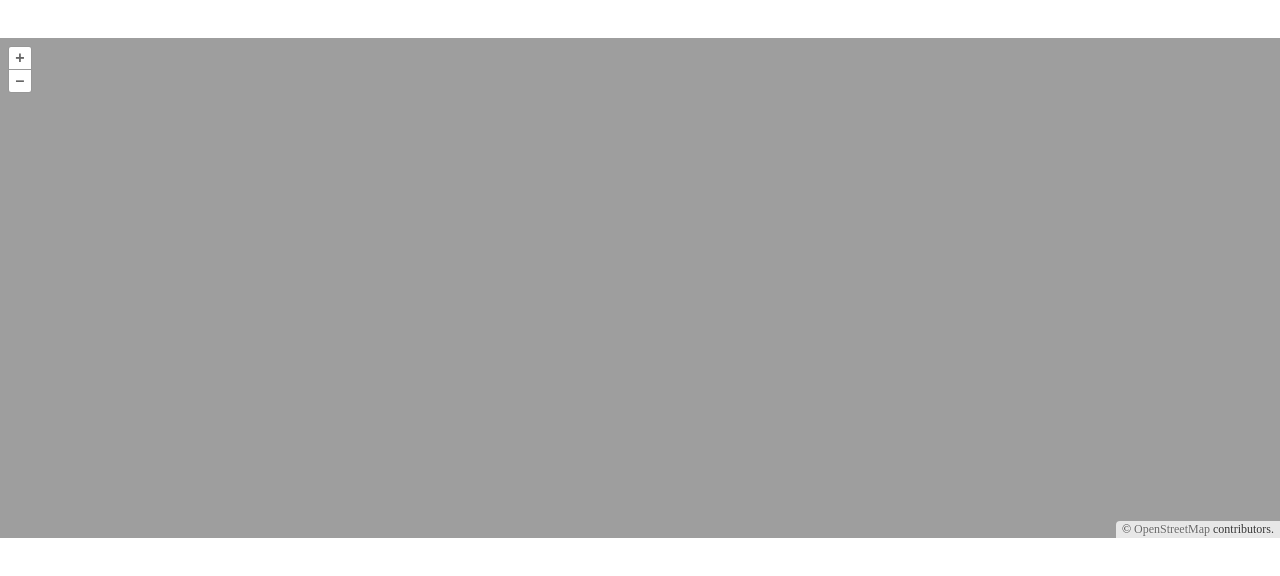
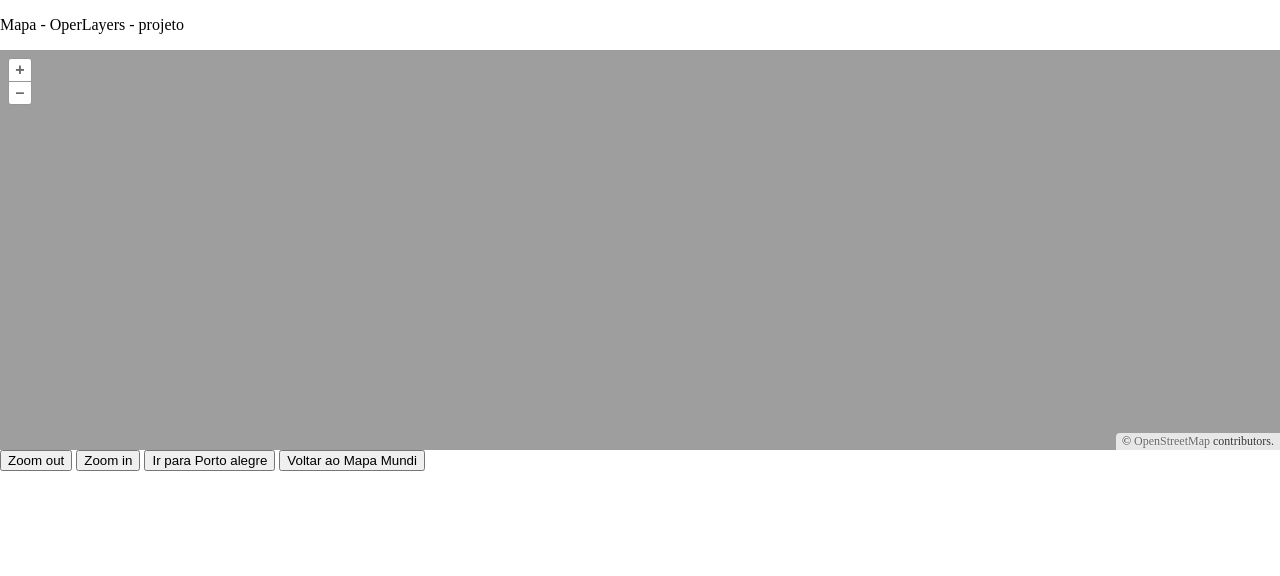
Before and after one commit to Chicodev30/OpenLayersTeste, a website built with Vite: page index.html in a window 1280 px wide. Built offline with nearby package versions, Linux system fonts and the light colour scheme.

Commit message:
atualizando versão

```diff
--- a/index.html
+++ b/index.html
@@ -1,15 +1,18 @@
 <!DOCTYPE html>
 <html lang="en">
   <head>
-    <meta charset="UTF-8" />
-    <link rel="icon" type="image/x-icon" href="https://openlayers.org/favicon.ico" />
-    <meta name="viewport" content="width=device-width, initial-scale=1.0" />
-    <title>Using OpenLayers with Vite</title>
+    <meta charset="UTF-8">
+    <title>Accessible Map</title>
+    <link rel="stylesheet" href="style.css">
   </head>
   <body>
-    <div id="map" style="width: 100%; height: 500px">
-    <div classe="custom-mouse-position" id="mouse-position"></div>
-    </div>
-    <script type="module" src="./main.js"></script>
+    <p>Mapa - OperLayers - projeto</p>
+    <div id="map" class="map"></div>
+    <button id="zoom-out">Zoom out</button>
+    <button id="zoom-in">Zoom in</button>
+    <button id="toPOA">Ir para Porto alegre</button>
+    <button id="resetView">Voltar ao Mapa Mundi</button>
+
+    <script type="module" src="main.js"></script>
   </body>
 </html>
--- a/main.js
+++ b/main.js
@@ -1,31 +1,48 @@
-import './style.css';
-import {Map, View} from 'ol';
-import TileLayer from 'ol/layer/Tile';
-import OSM from 'ol/source/OSM';
-import MousePosition from 'ol/control/MousePosition.js'; //adicionado na v01
+import Map from 'ol/Map.js';
+import OSM from 'ol/source/OSM.js';
+import TileLayer from 'ol/layer/Tile.js';
+import View from 'ol/View.js';
+import { fromLonLat } from 'ol/proj';
 
-const map = new Map({           // declara um novo mapa
-  target: 'map',                // define o elemento HTML que contém o mapa
-  layers: [                     // define as camadas do mapa
-    new TileLayer({             // camada de azulejos
-      source: new OSM()         // fonte de azulejos OpenStreetMap
-    })
+const portoAlegreCoordinates = [-51.2177, -30.0392];
+
+const portoAlegreLonLat = fromLonLat(portoAlegreCoordinates);
+
+const map = new Map({
+  layers: [
+    new TileLayer({
+      source: new OSM(),
+    }),
   ],
-  view: new View({             // define a visualização do mapa
-    center: [0, 0],            // define o centro do mapa
-    zoom: 2                    // define o nível de zoom
-  })
+  target: 'map',
+  view: new View({
+    center: [0, 0],
+    zoom: 2,
+  }),
 });
 
-// Adiciona o controle de posição do mouse - adicionado na v01
-const mousePositionControl = new MousePosition({  //cria uma nova instância do controle
-  coordinateFormat: function(coordinate) {        //define a função de formatação de coordenadas
-    return `Coordenadas: ${coordinate}`;          //retorna as coordenadas x e y do mouse do mapa
-  },
-  projection: 'EPSG:4326',                        //define a projeção do mapa - padrão é EPSG:3857
-  className: 'custom-mouse-position',             //define a classe CSS do elemento DOM que contém as coordenadas
-  target: document.getElementById('mouse-position'),//define o elemento DOM que contém as coordenadas                           //define o conteúdo HTML para as coordenadas quando o ponteiro do mouse está fora do mapa
+document.getElementById('zoom-out').onclick = function () {
+  const view = map.getView();
+  const zoom = view.getZoom();
+  view.setZoom(zoom - 1);
+};
+
+document.getElementById('zoom-in').onclick = function () {
+  const view = map.getView();
+  const zoom = view.getZoom();
+  view.setZoom(zoom + 1);
+};
+
+// Adicione um evento de clique ao botão "Ir para Porto Alegre"
+const toPOAButton = document.getElementById('toPOA');
+toPOAButton.addEventListener('click', function() {
+  // Mude a visualização para Porto Alegre com zoom 13
+  map.getView().setCenter(portoAlegreLonLat);
+  map.getView().setZoom(13);
 });
 
-// Adiciona o controle ao mapa - adicionado na v01
-map.addControl(mousePositionControl); //adiciona o controle ao mapa
+const resetViewButton = document.getElementById('resetView');
+resetViewButton.addEventListener('click', function() {
+  map.getView().setCenter([0, 0]);
+  map.getView().setZoom(2);
+});
--- a/style.css
+++ b/style.css
@@ -4,13 +4,7 @@ html, body {
   margin: 0;
   height: 100%;
 }
-#map {
-  position: absolute;
-  top: 0;
-  bottom: 0;
+.map {
   width: 100%;
+  height: 400px;
 }
-
-.custom-mouse-position {
-  margin: 10px;
-}
```
